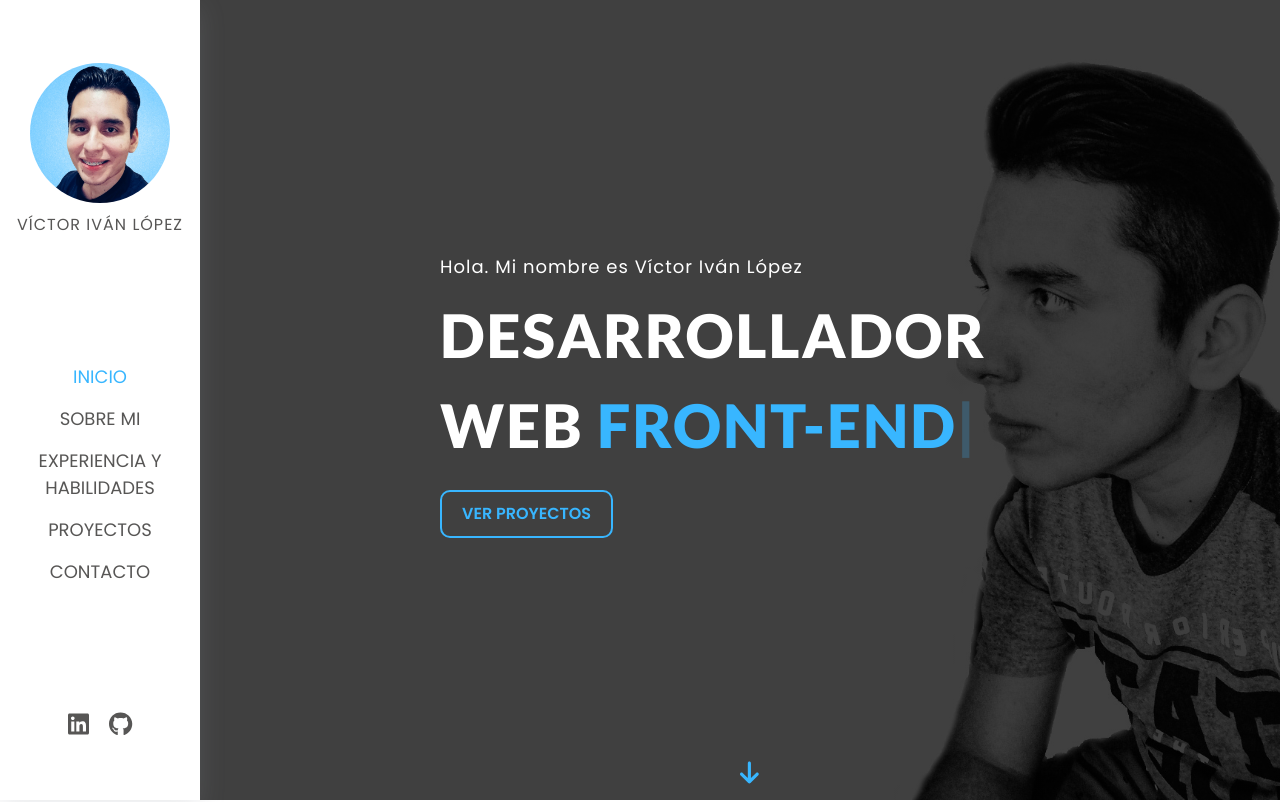
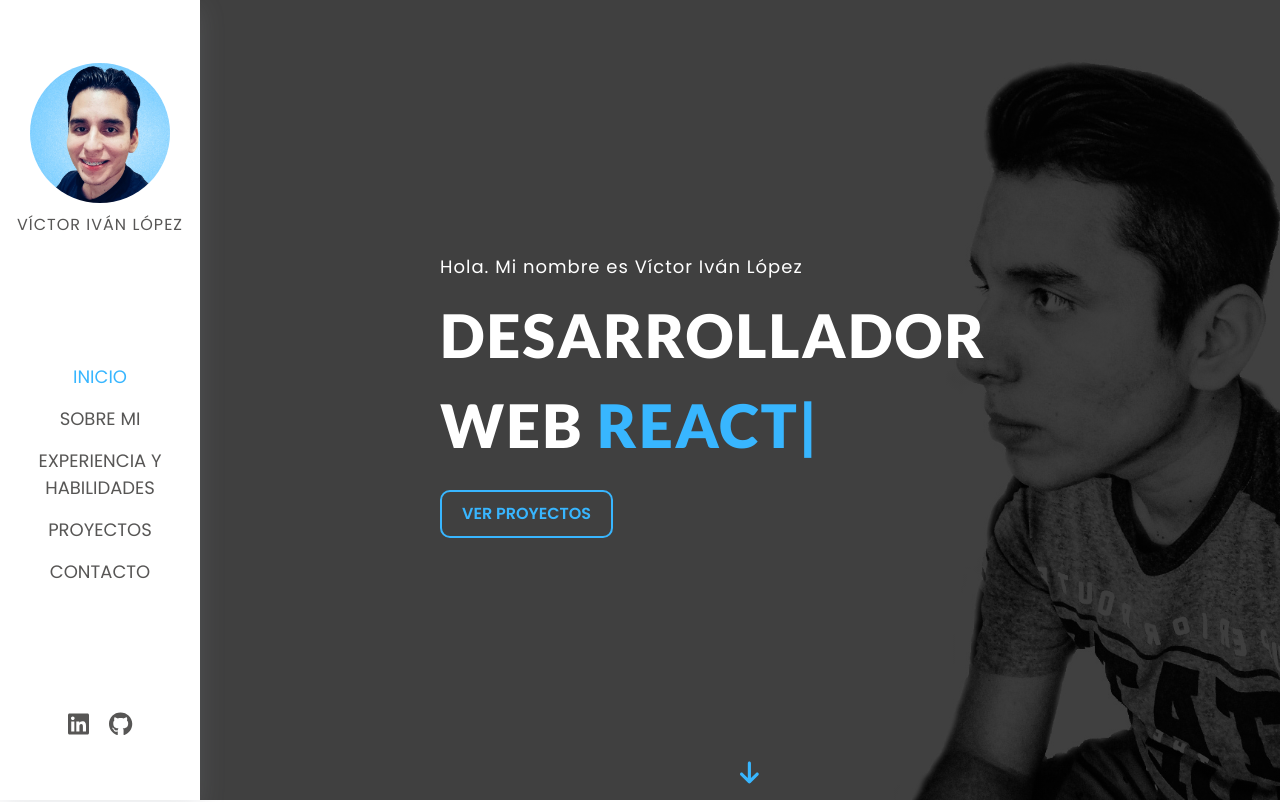
Before and after one commit to victorivanlopez/my-portfolio-react, a React (Vite) app: page / in a window 1280 px wide. Shown: the top 802 px of the page. Built offline with nearby package versions, Linux system fonts and the light colour scheme; no server answers.

Commit message:
Updated: typed strings

```diff
--- a/src/components/sections/hero/HeroSection.jsx
+++ b/src/components/sections/hero/HeroSection.jsx
@@ -10,7 +10,7 @@ export const HeroSection = () => {
 
   useEffect(() => {
     const typed = new Typed(element.current, {
-      strings: ['Front-end'],
+      strings: ['Front-end', 'React', 'WordPress'],
       typeSpeed: 100,
       backSpeed: 30,
       backDelay: 3000,
```
